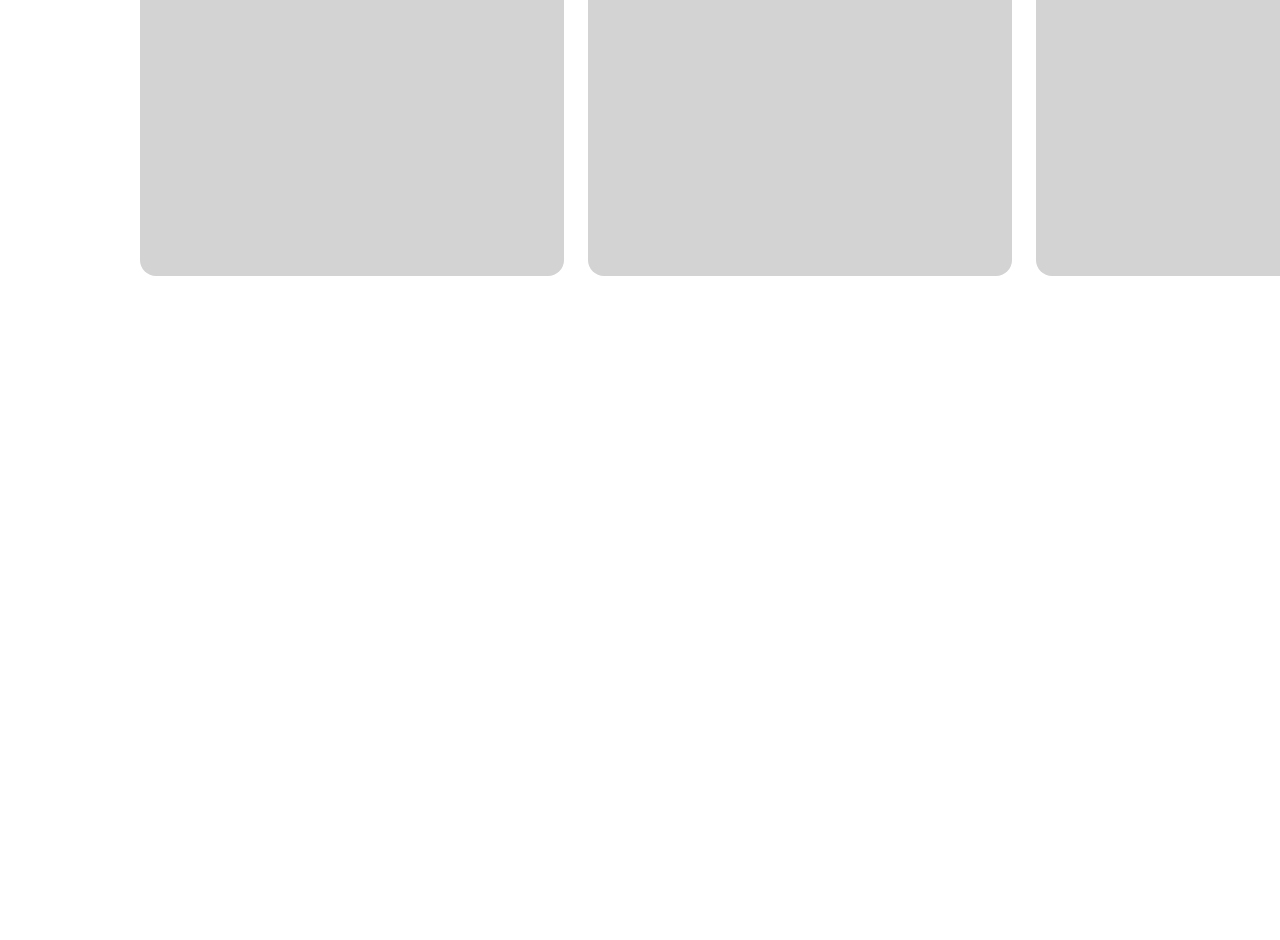
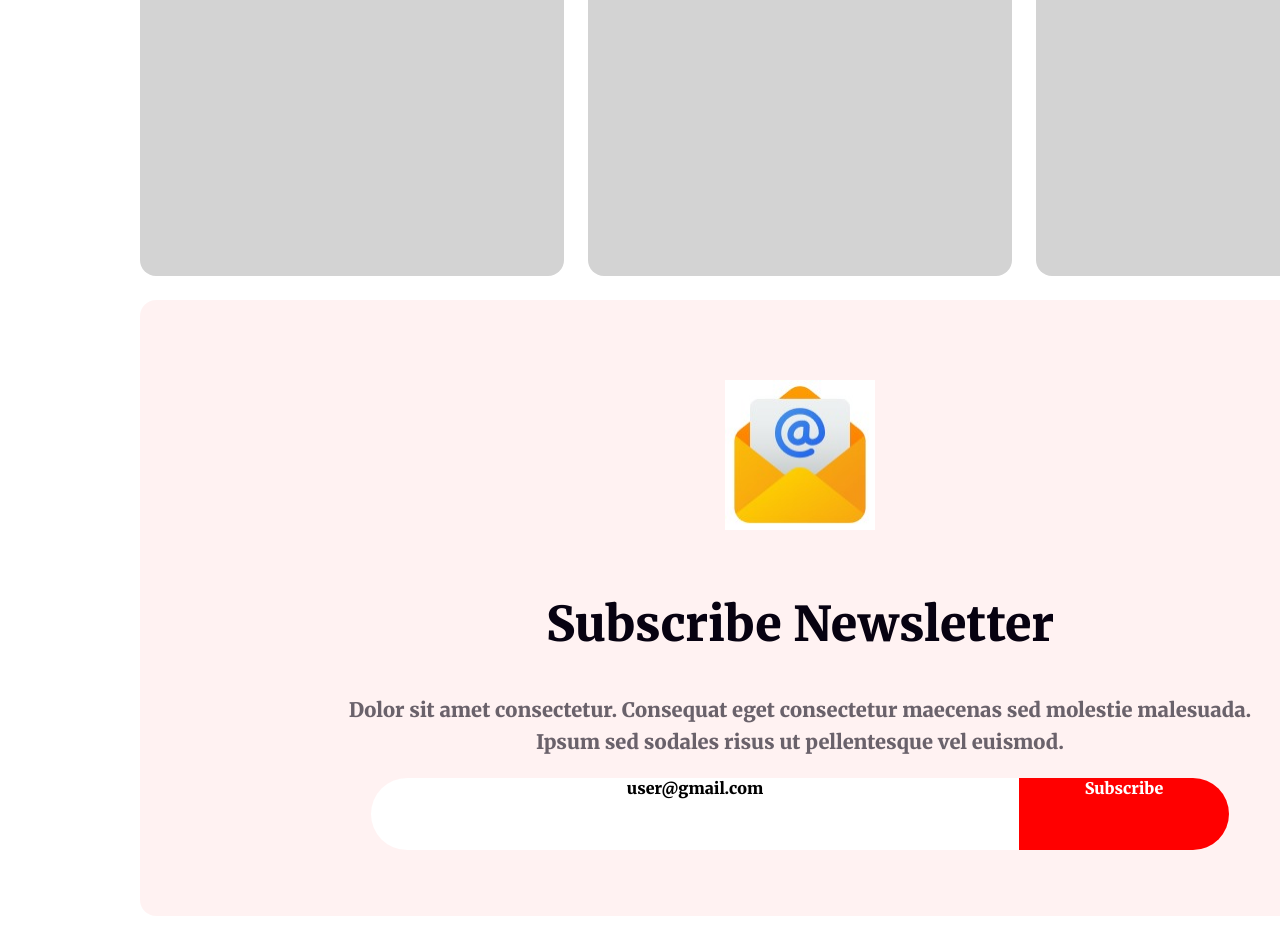
Before and after one commit to alnahian5344/b9-a1, a plain HTML site: page index.html in a window 1280 px wide. Shown: the part 1561-2501 px from the top of the page. Before the commit the page ends 1861 px from the top, so only its background shows below. Drawn offline with Linux system fonts and the light colour scheme.

Commit message:
subcribe code commit

```diff
--- a/index.html
+++ b/index.html
@@ -43,7 +43,28 @@
 
         </div>
     </section>
+    <!-- subscrive section -->
+    <section>
+        <div class="subscrive container">
+            <div>
+                <img class="mail" src="images/2024-01-07 at 11.39.03 PM.jpeg" alt="Nothing">
+
+            </div>
+            <div>
+                <h1 class="subscribe-heading">Subscribe Newsletter</h1>
+                <p class="subscribe-description">Dolor sit amet consectetur. Consequat eget consectetur maecenas sed molestie malesuada. <br>Ipsum sed sodales risus ut pellentesque vel euismod. </p>
+            </div>
+
+            <div class="subscribe-form">
+                <div class="btn">user@gmail.com</div>
+                <div class="submitBtn">Subscribe</div>
+            </div>
+
+
+        </div>
+    </section>
 
 </body>
 
+
 </html>
--- a/styles/styles.css
+++ b/styles/styles.css
@@ -116,3 +116,55 @@ header {
     line-height: 32px;
     margin-top: 0px;
 }
+
+.subscrive {
+    border-radius: 16px;
+    background: rgba(255, 0, 0, 0.05);
+
+    height: 616px;
+    text-align: center;
+
+}
+
+.mail {
+    width: 150px;
+    height: 150px;
+    margin: 80px 585px 20px 585px;
+}
+
+.subscribe-heading {
+    color: #070211;
+    font-size: 48px;
+    font-weight: 900;
+    line-height: normal;
+}
+
+.subscribe-description {
+    color: rgba(7, 2, 17, 0.60);
+    font-size: 20px;
+    font-weight: 400;
+    line-height: 32px;
+}
+
+.subscribe-form {
+    display: flex;
+    justify-content: center;
+}
+
+.btn {
+    background-color: white;
+    width: 648px;
+    height: 72px;
+    border-top-left-radius: 50px;
+    border-bottom-left-radius: 50px;
+}
+
+.submitBtn {
+    background-color: #F00;
+    width: 210px;
+    height: 72px;
+    border-top-right-radius: 50px;
+    border-bottom-right-radius: 50px;
+    color: white;
+
+}
```
Also changed, not shown: images/2024-01-07 at 11.39.03 PM.jpeg (added).
